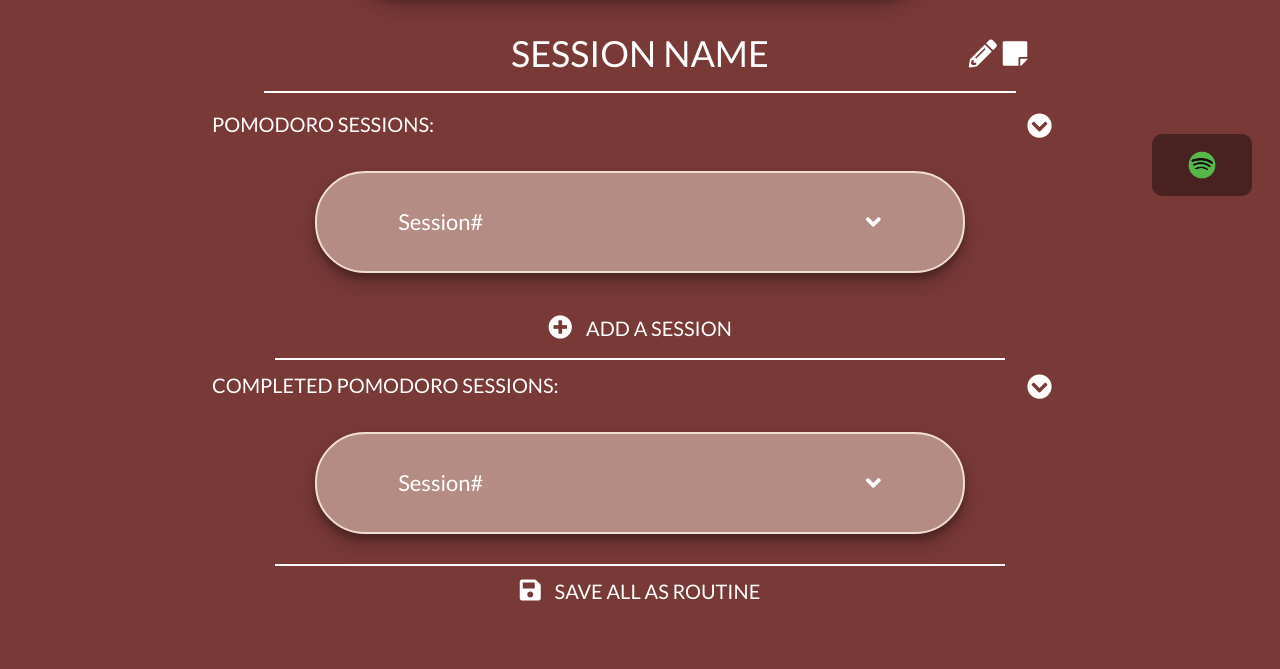
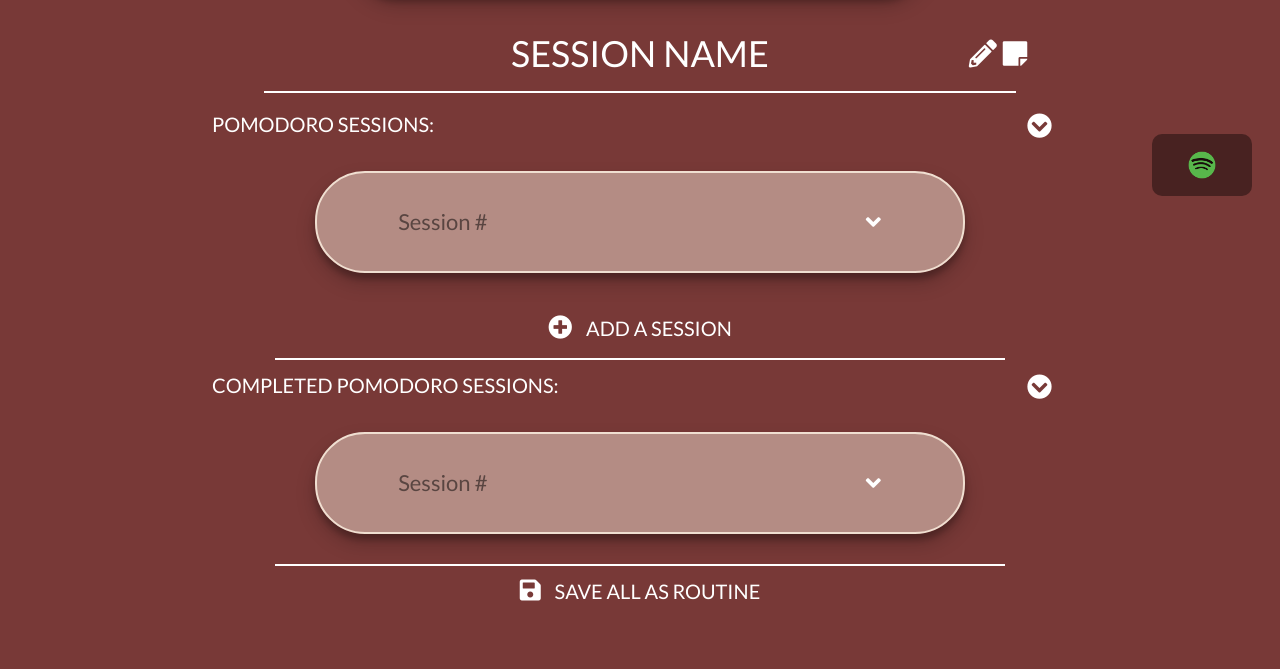
Before and after one commit to jaydejesus14/Pomodoro, a PHP site: page /timer.html in a window 1280 px wide. Shown: the part 581-1250 px from the top of the page. Run offline with PHP 8.4, Linux system fonts and the light colour scheme; some libraries are stand-ins or nearby versions.

Commit message:
changes to input on timer page

```diff
--- a/style.css
+++ b/style.css
@@ -453,6 +453,18 @@ input:focus, textarea:focus {
 
 .sessionListName {
   font-size: 22px;
+  border: none;
+  color: white;
+
+}
+.sessionListInput {
+  font-size: 22px;
+  background-color: transparent;
+  border-top-style: hidden;
+  border-right-style: hidden;
+  border-left-style: hidden;
+  border-bottom-style: hidden;
+  color: white;
 }
 #expandIcon:hover{
   cursor: pointer;
@@ -516,7 +528,17 @@ input:focus, textarea:focus {
   width: 100%;
   border: 20px;
   text-align: left;
-  padding: 20px;
+  padding: 15px;
+  overflow-y: scroll;
+  overflow-x: hidden;
+}
+.notesTimerInput {
+  background-color: transparent;
+  height: 85px;
+  width: 100%;
+  border: 20px;
+  text-align: left;
+
   overflow-y: scroll;
   overflow-x: hidden;
 }
@@ -571,6 +593,11 @@ input:focus, textarea:focus {
   margin-bottom: 0;
   background-color: rgba(0,0,0,.03);
   border-bottom: 1px solid rgba(0,0,0,.125);
+  border-top-style: hidden;
+  border-right-style: hidden;
+  border-left-style: hidden;
+  border-bottom-style: hidden;
+  color: white
 }
 .card-header {
   padding: .75rem 1.25rem;
--- a/timer.html
+++ b/timer.html
@@ -265,7 +265,7 @@
                         <div class = "row  justify-content-md-center text-center" id ="accordionSession">
                         <div class = "col-8 text-left">
                             <div class = "sessionListName">
-                                Session#
+                                <input class ="sessionListInput" type = "text" placeholder="Session #" style="color: black">
                             </div>
                         </div>
                         <div class ="col-2 text-right mt-1">
@@ -280,7 +280,7 @@
                     <div class = "card-body sessionsTimer">
                       <div class = "row text-center">
                         <div class = "notesTimer">
-                            aaa
+                            <textarea class ="notesTimerInput" type = "text" placeholder="Session #" style="color: black" cols="40" rows="6"></textarea>
                         </div>
                       </div>
                       <hr>
@@ -328,7 +328,7 @@
                         <div class = "row  justify-content-md-center text-center" id ="accordionSessionC">
                         <div class = "col-8 text-left">
                             <div class = "sessionListName">
-                                Session#
+                                <input class ="sessionListInput" type = "text" placeholder="Session #" style="color: white">
                             </div>
                         </div>
                         <div class ="col-2 text-right mt-1">
@@ -343,8 +343,8 @@
                     <div class = "card-body sessionsTimer">
                       <div class = "row text-center">
                         <div class = "notesTimer">
-                            aaa
-                        </div>
+                        <textarea class ="notesTimerInput" type = "text" placeholder="Session #" style="color: black" cols="40" rows="6"></textarea>
+                    </div>
                       </div>
                       <hr>
                       <div class = "row">
```
